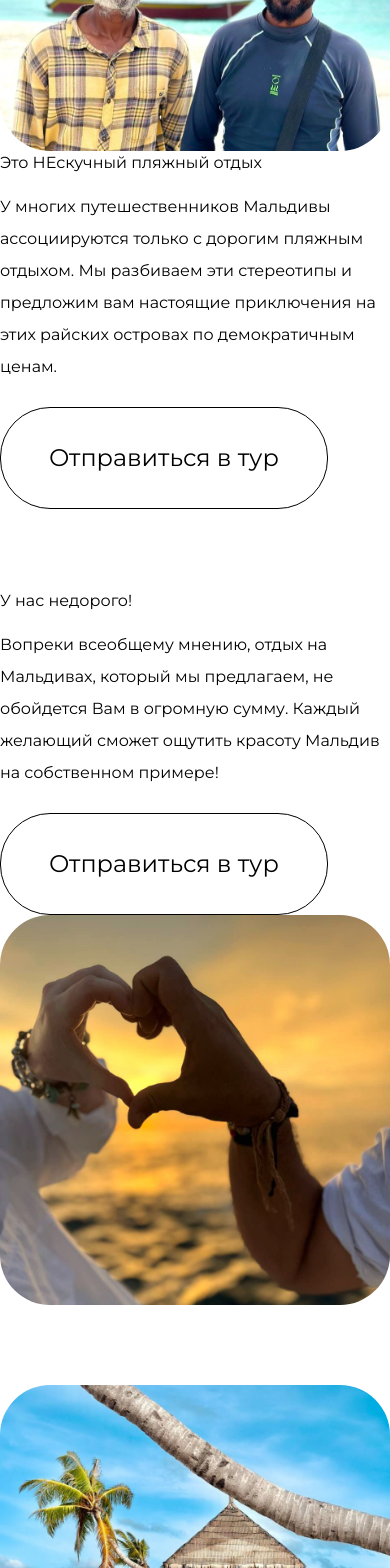
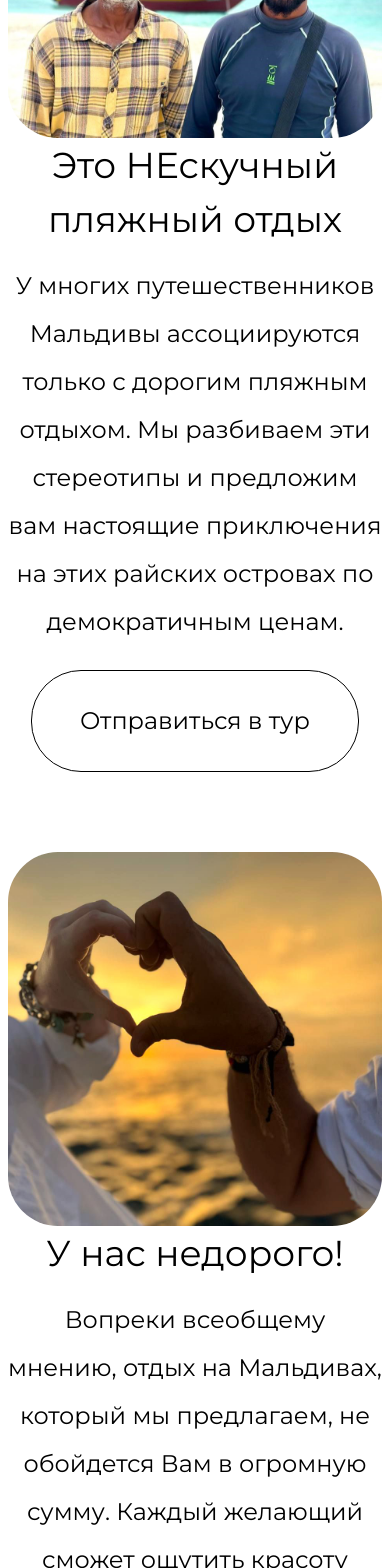
Before and after one commit to RostislavIvanov/maldives-landing, a React (Vite) app: page / in a window 390 px wide. Shown: the part 1080-2648 px from the top of the page. Built offline with nearby package versions, Linux system fonts and the light colour scheme.

Commit message:
Доработка адаптива компонента Об острове

```diff
--- a/src/Blocks/AboutIslandBlock/AboutIslandBlock.module.css
+++ b/src/Blocks/AboutIslandBlock/AboutIslandBlock.module.css
@@ -3,13 +3,15 @@
 }
 
 .wrapper {
-  @apply container mx-auto py-8
-  md:px-2
+  @apply
+  container mx-auto py-8 px-2
   lg:px-8;
 }
+
 .titleWrapper {
   @apply mb-8;
 }
+
 .aboutIslandBlock__list > div:not(:first-child) {
   @apply mt-20;
 }
--- a/src/components/IslandInfoItem/IslandInfoItem.module.css
+++ b/src/components/IslandInfoItem/IslandInfoItem.module.css
@@ -8,10 +8,8 @@
 
 .islandInfoReverse__con {
     @apply
-    items-center
-    sm:flex sm:flex-col-reverse sm:justify-normal
-    md:flex md:flex-col-reverse md:justify-normal
-    lg:flex lg:flex-row lg:justify-end
+    items-center flex flex-col-reverse justify-normal
+    lg:flex-row lg:justify-end
 }
 
 .islandInfo__img {
@@ -28,21 +26,25 @@
 
 .islandInfo__text {
     @apply
-    sm:w-full sm:max-w-full sm:text-center
-    md:w-full md:max-w-full md:text-center
-    lg:ml-40 lg:max-w-[400px] lg:text-left;
+    text-center
+    sm:w-full sm:max-w-full
+    md:w-full md:max-w-full
+    lg:ml-10 lg:max-w-[400px] lg:text-left
+    xl:ml-40 xl:max-w-[400px] xl:text-left;
 }
 
 .islandInfoReverse__text {
     @apply
-    sm:w-full sm:max-w-full sm:text-center
-    md:w-full md:max-w-full md:text-center
-    lg:mr-40 lg:max-w-[400px] lg:text-left;
+    text-center
+    sm:w-full sm:max-w-full
+    md:w-full md:max-w-full
+    lg:mr-10 lg:max-w-[400px] lg:text-left
+    xl:mr-40 xl:max-w-[400px] xl:text-left;
 }
 
 .islandInfo__label {
     @apply
-    mb-4
+    mb-4 text-[36px]
     sm:text-[46px] sm:mt-4
     md:text-[46px] md:mt-4
     lg:text-label lg:mt-0
@@ -50,6 +52,7 @@
 
 .islandInfo__desc {
     @apply
+    text-[24px]
     leading-loose mb-6
     sm:text-[30px]
     md:text-[30px]
```
